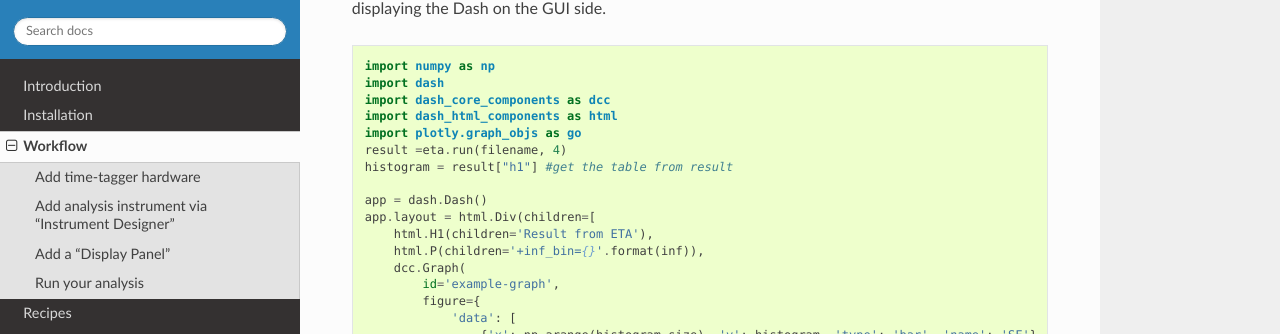
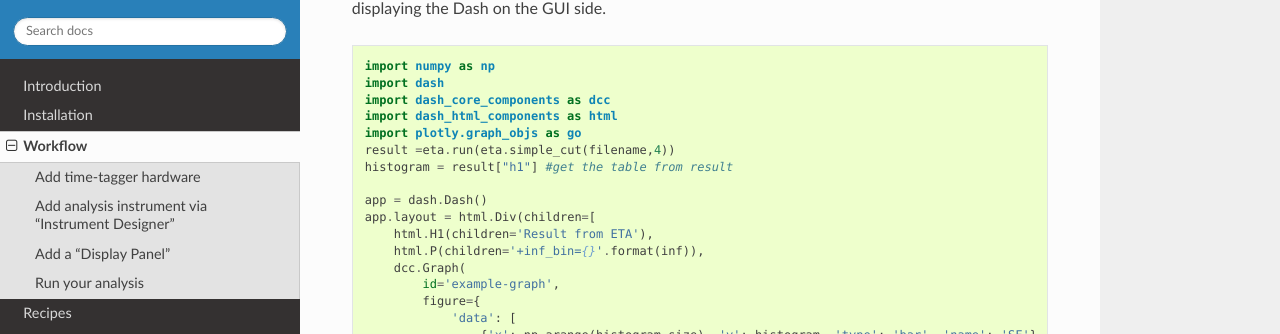
Before and after one commit to timetag/timetag.github.io, a Sphinx documentation site: the page built from docs/workflow.rst, in a window 1280 px wide and 900 px high, scrolled down 3220 px. Shown: the part 117-451 px from the top of the window. Built offline with Sphinx 7.4.7 and the Read the Docs theme 2.0.0, drawn with Linux system fonts in a browser that asks for light colours.

Commit message:
Update workflow.rst

```diff
--- a/docs/workflow.rst
+++ b/docs/workflow.rst
@@ -140,7 +140,7 @@ In the following example dash from plotly is used to create an interactive graph
     import dash_core_components as dcc
     import dash_html_components as html
     import plotly.graph_objs as go
-    result =eta.run(filename, 4)
+    result =eta.run(eta.simple_cut(filename,4))
     histogram = result["h1"] #get the table from result
 
     app = dash.Dash()
```
